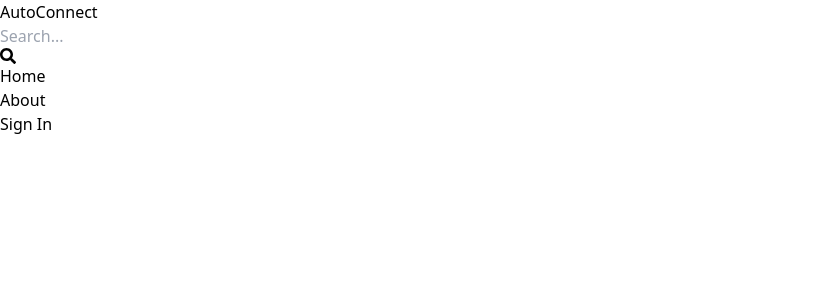
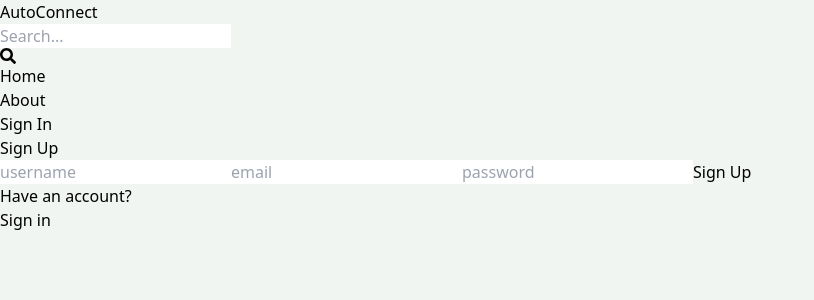
Before and after one commit to AntonioComan241199/MarketPlace, a React (Vite) app in the folder client/: page /sign-up in a window 1280 px wide. Shown: the top 300 px of the page, without its empty margins (0-814 px from the left). Built offline with nearby package versions, Linux system fonts and the light colour scheme.

Commit message:
complete sign up page UI

```diff
--- a/client/src/App.jsx
+++ b/client/src/App.jsx
@@ -1,7 +1,7 @@
 import { BrowserRouter, Routes, Route } from "react-router-dom"
 import Home from "./pages/Home"
-import SingIn from "./pages/SingIn"
-import SingUp from "./pages/SingUp"
+import SignIn from "./pages/SignIn"
+import SignUp from "./pages/SignUp"
 import About from "./pages/About"
 import Profile from "./pages/Profile"
 import Header from "./components/Header"
@@ -11,8 +11,8 @@
   <Header />
     <Routes>
       <Route path="/" element={<Home />} />
-      <Route path="/sing-in" element={<SingIn />} />
-      <Route path="/sing-up" element={<SingUp />} />
+      <Route path="/sign-in" element={<SignIn />} />
+      <Route path="/sign-up" element={<SignUp />} />
       <Route path="/about" element={<About />} />
       <Route path="/profile" element={<Profile />} />
     </Routes>
--- a/client/src/index.css
+++ b/client/src/index.css
@@ -1,3 +1,7 @@
 @tailwind base;
 @tailwind components;
 @tailwind utilities;
+
+body{
+    background-color: rgb(241, 245, 241);
+}
--- /dev/null
+++ b/client/src/pages/SignUp.jsx
@@ -0,0 +1,23 @@
+// eslint-disable-next-line no-unused-vars
+import React from 'react'
+import { Link } from 'react-router-dom'
+
+export default function SignUp() {
+  return (
+    <div className='p-3 max-w-lg mx-auto'>
+      <h1 className='text-3xl text-center font-semibold my-7'>Sign Up</h1>
+      <form className='flex flex-col gap-4'>
+        <input type='text' placeholder='username' className='border p-3 rounded-lg' id='username' />
+        <input type='email' placeholder='email' className='border p-3 rounded-lg' id='email' />
+        <input type='password' placeholder='password' className='border p-3 rounded-lg' id='password' />
+        <button className='bg-slate-700 text-white p-3 rounded-lg uppercase hover:opacity-95 disabled:opacity-80'>Sign Up</button>
+      </form>
+      <div className='flex gap-2 mt-5'>
+        <p>Have an account?</p>
+        <Link to={"/sign-in"}>
+          <span className='text-blue-700'>Sign in</span>
+        </Link>
+      </div>
+    </div>
+  )
+}
--- a/client/src/pages/SingUp.jsx
+++ /dev/null
@@ -1,8 +0,0 @@
-// eslint-disable-next-line no-unused-vars
-import React from 'react'
-
-export default function SingUp() {
-  return (
-    <div>SingUp</div>
-  )
-}
```
Also changed, not shown: client/src/pages/SignIn.jsx (renamed from client/src/pages/SingIn.jsx).
